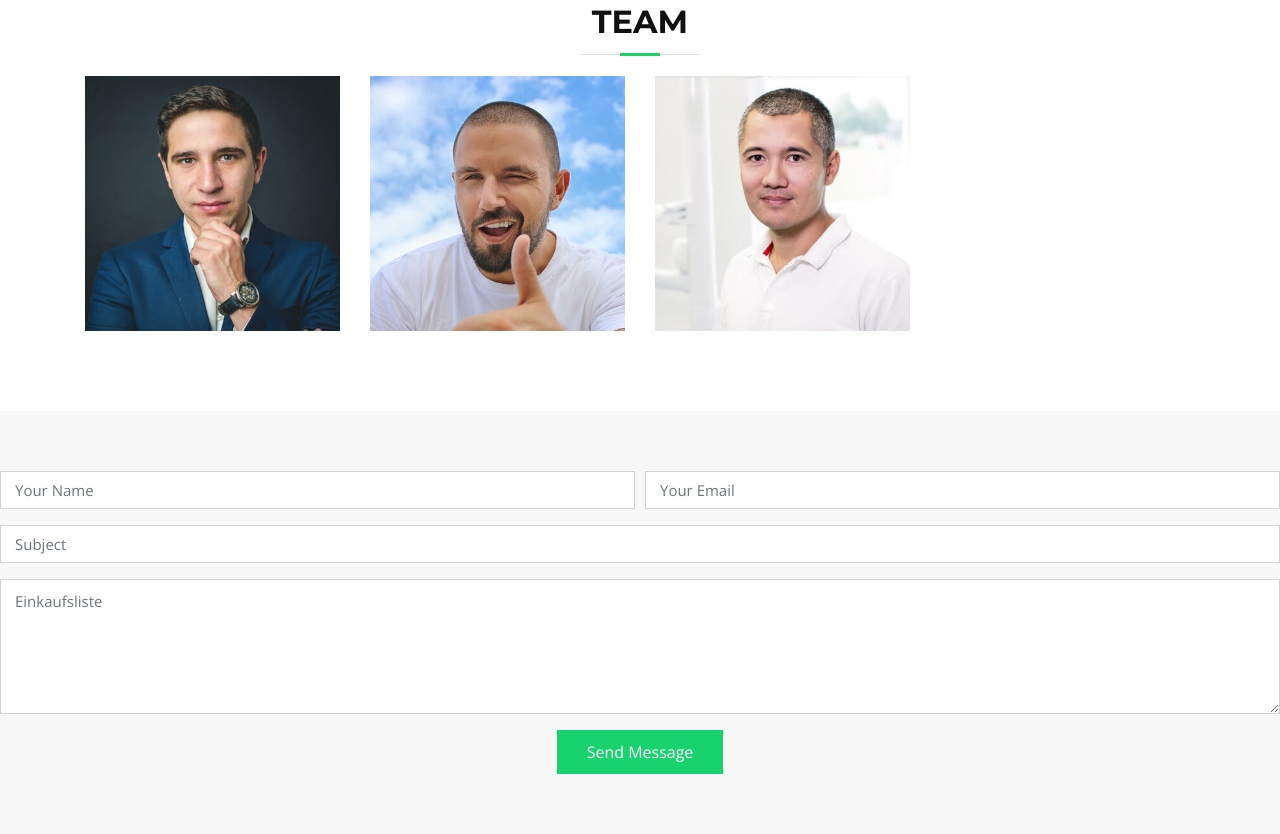
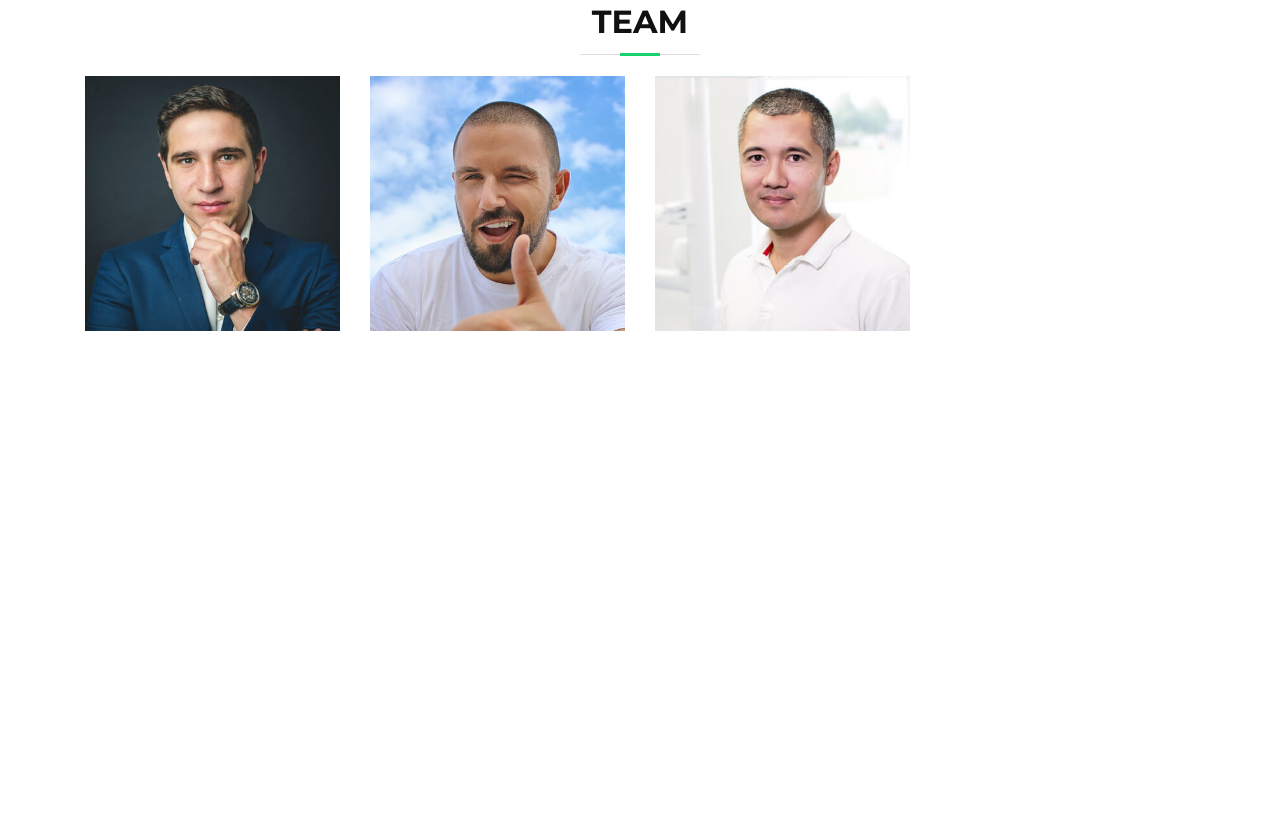
Before and after one commit to freiqu/Buy2gether, a plain HTML site: page index.html in a window 1280 px wide. Shown: the part 1881-2715 px from the top of the page. After the commit the page ends 2292 px from the top, so only its background shows below. Drawn offline with nearby package versions, Linux system fonts and the light colour scheme.

Commit message:
neu HTML5 2

```diff
--- a/index.html
+++ b/index.html
@@ -192,7 +192,7 @@
                 <textarea class="form-control" name="Einkaufsliste" rows="5" data-rule="required" data-msg="Please write something for us" placeholder="Einkaufsliste"></textarea>
                 <div class="validation"></div>
               </div>
-              <div class="text-center"><button type="submit" onclick="save()">Send Message</button></div>
+              <div class="text-center"><button type="submit">Send Message</button></div>
             </form>
           </div>
 
@@ -264,40 +264,6 @@
       </div>
     </section><!-- #team -->
 
-    <!--==========================
-      Contact Section
-    ============================-->
-    <section id="contact" class="section-bg wow fadeInUp">
-
-        <div class="form">
-          <div id="sendmessage">Your message has been sent. Thank you!</div>
-          <div id="errormessage"></div>
-          <form action="" method="post" role="form" class="contactForm">
-            <div class="form-row">
-              <div class="form-group col-md-6">
-                <input type="text" name="name" class="form-control" id="nameUnten" placeholder="Your Name" data-rule="minlen:4" data-msg="Please enter at least 4 chars" />
-                <div class="validation"></div>
-              </div>
-              <div class="form-group col-md-6">
-                <input type="email" class="form-control" name="email" id="email" placeholder="Your Email" data-rule="email" data-msg="Please enter a valid email" />
-                <div class="validation"></div>
-              </div>
-            </div>
-            <div class="form-group">
-              <input type="text" class="form-control" name="subject" id="subject" placeholder="Subject" data-rule="minlen:4" data-msg="Please enter at least 8 chars of subject" />
-              <div class="validation"></div>
-            </div>
-            <div class="form-group">
-              <textarea class="form-control" name="Einkaufsliste" rows="5" data-rule="required" data-msg="Please write something for us" placeholder="Einkaufsliste"></textarea>
-              <div class="validation"></div>
-            </div>
-            <div class="text-center"><button type="submit" onclick="save()">Send Message</button></div>
-          </form>
-        </div>
-
-      </div>
-    </section><!-- #contact -->
-
   </main>
 
   <!--==========================
```
